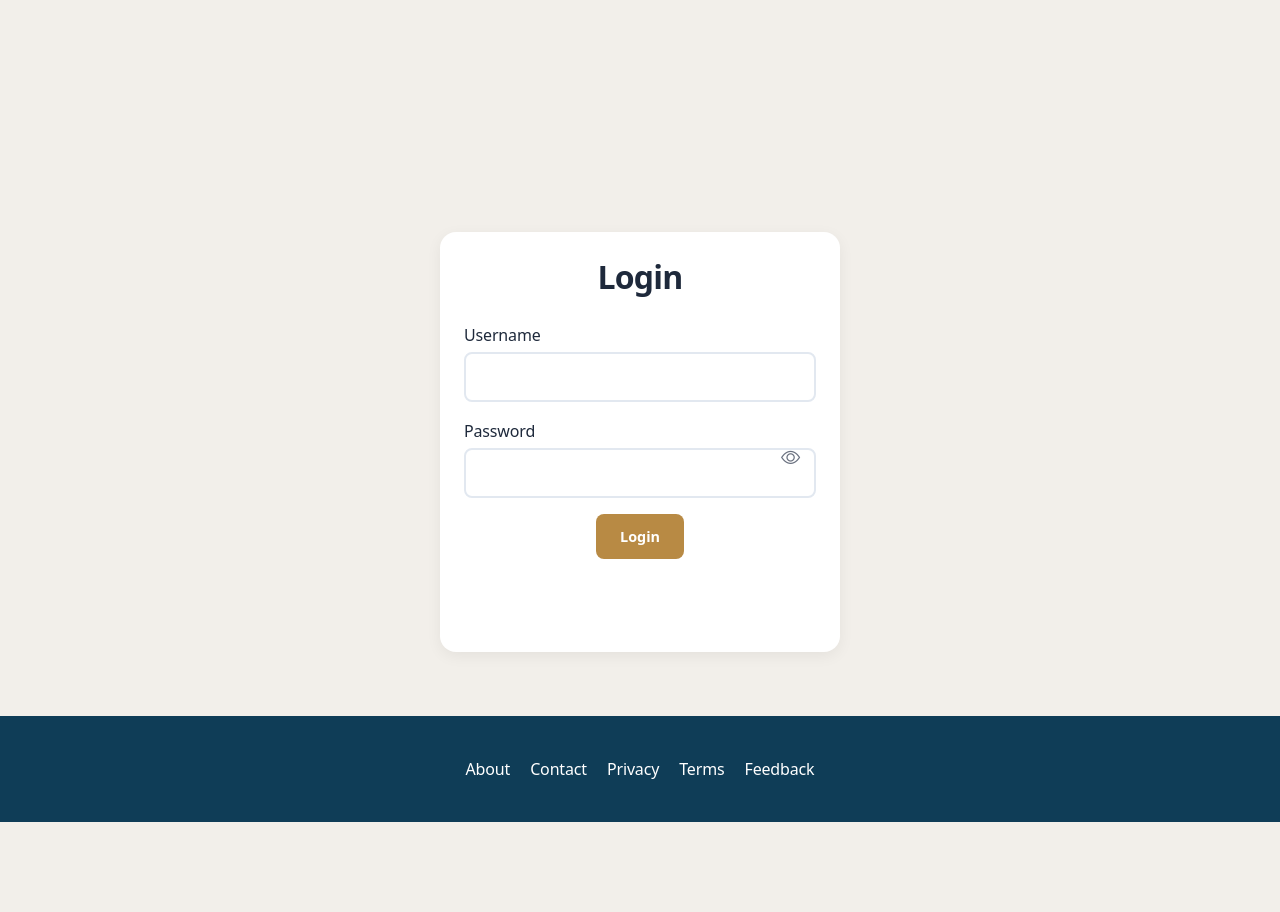
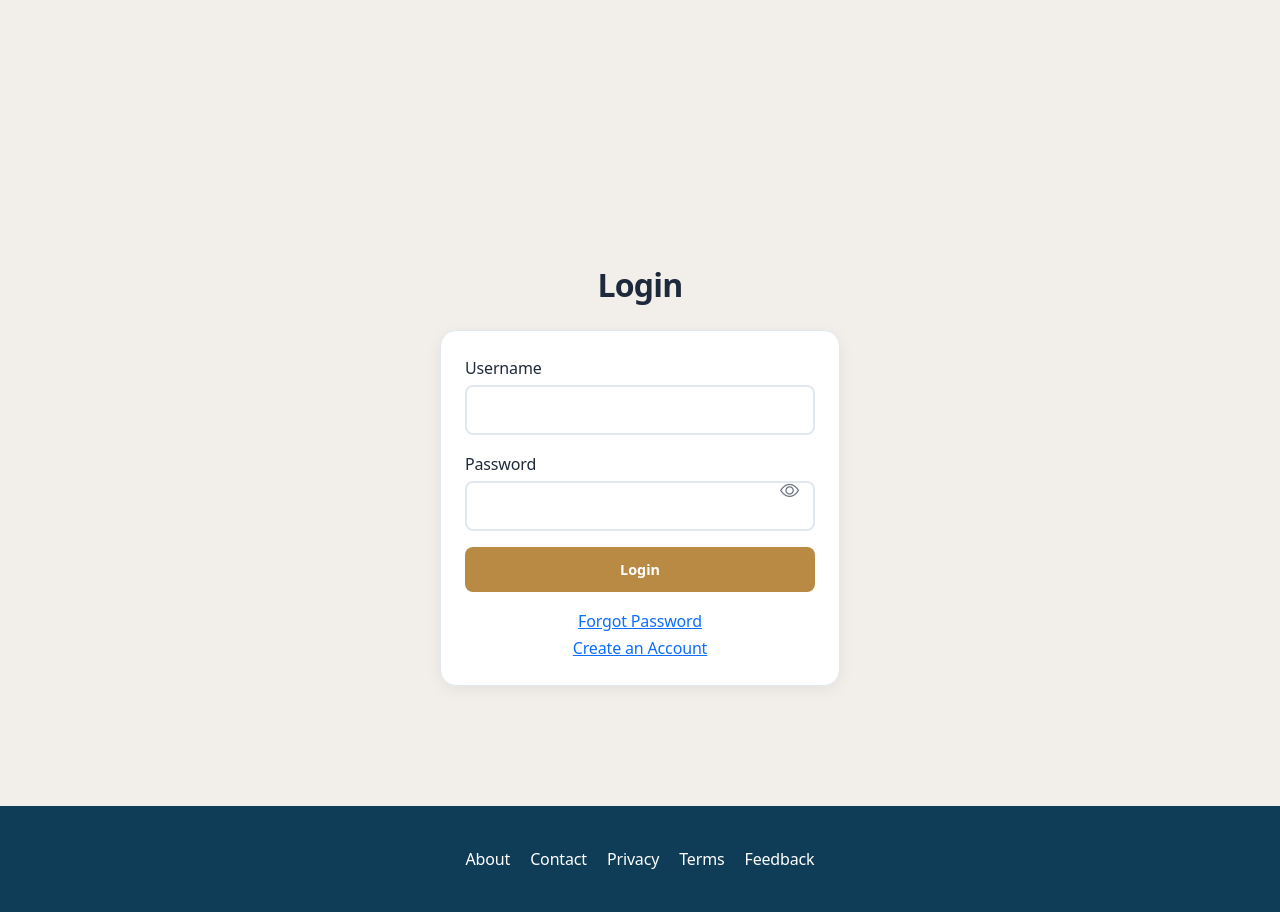
Before and after one commit to abumeemah/AbuMeemah, a Flask app: page /users/login in a window 1280 px wide. Before the commit the page ends 822 px from the top, so only its background shows below. Run offline with Flask 3, Linux system fonts and the light colour scheme; parts of the project's set-up code (start-up, migrations or seed data) failed here and were passed over; some libraries are stand-ins or nearby versions.

Commit message:
Update login.html

```diff
--- a/ficore-accounting/templates/users/login.html
+++ b/ficore-accounting/templates/users/login.html
@@ -1,44 +1,58 @@
 {% extends 'base.html' %}
 {% block title %}{{ trans('core_login') | default('Login') }}{% endblock %}
 {% block content %}
-<div class="container">
-    <div class="form-container">
-        <h1 class="text-center mb-4 text-color">{{ trans('core_login') | default('Login') }}</h1>
+<div class="container my-5">
+    <h1 class="text-center mb-4">{{ trans('core_login') | default('Login') }}</h1>
+    <div class="card mx-auto" style="max-width: 400px;">
+        <div class="card-body">
             {% with messages = get_flashed_messages(with_categories=true) %}
                 {% if messages %}
                     <div class="alert alert-{{ messages[0][1] }} alert-dismissible fade show" role="alert">
                         {{ messages[0][0] }}
-                    {% if messages[0][1] == 'danger' %}
-                        <p>Please ensure your username and password are correct. If you just registered, use the exact username and email you provided.</p>
+                        {% if messages[0][1] in ['danger', 'error'] %}
+                            <p>{{ trans('check_credentials', default='Please ensure your username and password are correct. If you just registered, use the exact username and email you provided.') }}</p>
                         {% endif %}
                         <button type="button" class="btn-close" data-bs-dismiss="alert" aria-label="Close"></button>
                     </div>
                 {% endif %}
             {% endwith %}
-        <form class="validate-form" method="POST" action="{{ url_for('users_blueprint.login') }}">
-            <input type="hidden" name="csrf_token" value="{{ csrf_token() }}">
-            <div class="form-group">
-                <label for="username" class="form-label">{{ trans('username') | default('Username') }}</label>
-                <input type="text" name="username" id="username" class="form-control" value="{{ form.username.data or '' }}" required>
-                <div class="invalid-feedback">{{ form.username.errors[0] if form.username.errors else trans('required_field') | default('This field is required') }}</div>
+            <form class="validate-form needs-validation" method="POST" action="{{ url_for('users_blueprint.login') }}" novalidate>
+                {{ form.hidden_tag() }}
+                <div class="form-group mb-3">
+                    {{ form.username.label(class="form-label") | safe }}
+                    {{ form.username(class="form-control" + (" is-invalid" if form.username.errors else ""), value=form.username.data or '', required=True) | safe }}
+                    {% if form.username.errors %}
+                        <div class="invalid-feedback">
+                            {% for error in form.username.errors %}
+                                {{ error | escape }}<br>
+                            {% endfor %}
                         </div>
-            <div class="form-group position-relative">
-                <label for="password" class="form-label">{{ trans('password') | default('Password') }}</label>
-                <input type="password" name="password" id="password" class="form-control" required>
+                    {% endif %}
+                </div>
+                <div class="form-group mb-3 position-relative">
+                    {{ form.password.label(class="form-label") | safe }}
+                    {{ form.password(class="form-control" + (" is-invalid" if form.password.errors else ""), required=True) | safe }}
                     <span class="password-toggle" onclick="togglePassword('password', 'toggle-password-icon')">
                         <i class="bi bi-eye" id="toggle-password-icon"></i>
                     </span>
-                <div class="invalid-feedback">{{ form.password.errors[0] if form.password.errors else trans('required_field') | default('This field is required') }}</div>
+                    {% if form.password.errors %}
+                        <div class="invalid-feedback">
+                            {% for error in form.password.errors %}
+                                {{ error | escape }}<br>
+                            {% endfor %}
+                        </div>
+                    {% endif %}
                 </div>
                 <div class="text-center">
                     <button type="submit" class="btn btn-primary">{{ trans('core_login') | default('Login') }}</button>
                 </div>
                 <div class="text-center mt-3">
-                <a href="{{ url_for('users_blueprint.forgot_password') }}" class="btn-link text-color">{{ trans('forgot_password') | default('Forgot Password?') }}</a>
+                    <a href="{{ url_for('users_blueprint.forgot_password') }}">{{ trans('forgot_password') | default('Forgot Password?') }}</a>
                     <br>
-                <a href="{{ url_for('users_blueprint.signup') }}" class="btn-link text-color">{{ trans('create_account') | default('Create an Account') }}</a>
+                    <a href="{{ url_for('users_blueprint.signup') }}">{{ trans('create_account') | default('Create an Account') }}</a>
                 </div>
             </form>
+        </div>
     </div>
 </div>
 <script>
@@ -55,5 +69,19 @@
         icon.classList.add('bi-eye');
     }
 }
+// Bootstrap form validation
+(function () {
+    'use strict';
+    const forms = document.querySelectorAll('.needs-validation');
+    Array.from(forms).forEach(form => {
+        form.addEventListener('submit', event => {
+            if (!form.checkValidity()) {
+                event.preventDefault();
+                event.stopPropagation();
+            }
+            form.classList.add('was-validated');
+        }, false);
+    });
+})();
 </script>
 {% endblock %}
```
Lines whose indentation alone changed are shown as unchanged.
